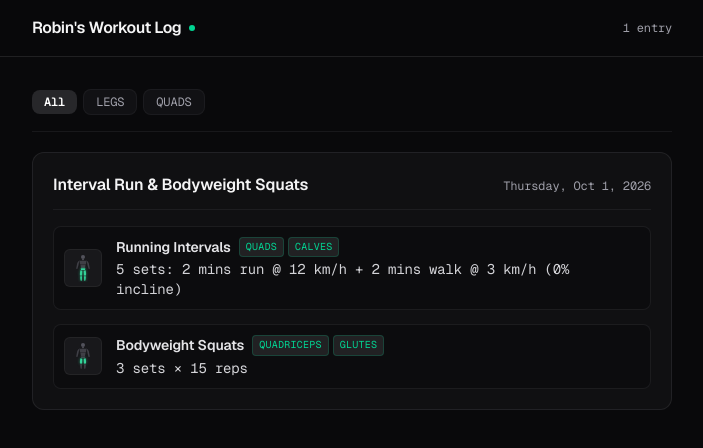
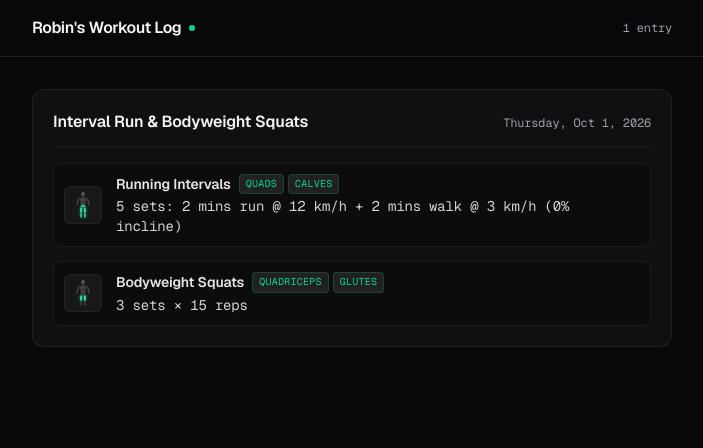
Before and after one commit to RobinJesba/WorkoutTracker, a Next.js app: page / in a window 1280 px wide. Shown: the top 448 px of the page, without its empty margins (288-991 px from the left). Built offline with nearby package versions, Linux system fonts and the light colour scheme.

Commit message:
clean: remove muscle group filter pills from UI

```diff
--- a/src/app/page.tsx
+++ b/src/app/page.tsx
@@ -1,21 +1,20 @@
 "use client";
 
-import React, { useState, useEffect, useMemo } from "react";
+import React, { useState, useEffect } from "react";
 import { INITIAL_WORKOUTS, ATHLETE_NAME } from "@/data/workouts";
-import { MuscleIcon, MuscleGroup } from "@/components/MuscleIcon";
+import { MuscleIcon } from "@/components/MuscleIcon";
 import { WorkoutEntry } from "@/types/workout";
 
 const CACHE_KEY = "robin_workouts_v1";
 
 export default function WorkoutListPage() {
   const [workouts, setWorkouts] = useState<WorkoutEntry[]>(INITIAL_WORKOUTS);
-  const [selectedMuscle, setSelectedMuscle] = useState<string>("all");
   const [isOffline, setIsOffline] = useState(false);
 
-  // 1. Client-Side Cache (Instant render & Offline Gym Mode)
+  // Client-Side Cache (Instant render & Offline Gym Mode)
   useEffect(() => {
-    // A. Check localStorage immediately
     if (typeof window !== "undefined") {
+      // 1. Load from localStorage immediately (0ms delay)
       try {
         const cached = localStorage.getItem(CACHE_KEY);
         if (cached) {
@@ -28,14 +27,14 @@ export default function WorkoutListPage() {
         console.warn("Failed to load local workout cache", e);
       }
 
-      // Track online/offline status
+      // 2. Track online/offline status
       setIsOffline(!navigator.onLine);
       const handleOnline = () => setIsOffline(false);
       const handleOffline = () => setIsOffline(true);
       window.addEventListener("online", handleOnline);
       window.addEventListener("offline", handleOffline);
 
-      // B. Fetch fresh data from Edge API in background
+      // 3. Fetch fresh data from Edge API in background
       fetch("/api/workouts")
         .then((res) => res.json())
         .then((data) => {
@@ -55,30 +54,6 @@ export default function WorkoutListPage() {
     }
   }, []);
 
-  // 2. Extract unique muscle groups across all logged workouts
-  const availableMuscles = useMemo(() => {
-    const set = new Set<string>();
-    workouts.forEach((w) => {
-      w.items.forEach((item) => {
-        if (item.muscleGroup) set.add(item.muscleGroup);
-      });
-    });
-    return Array.from(set);
-  }, [workouts]);
-
-  // 3. Filter workouts based on selected muscle pill
-  const filteredWorkouts = useMemo(() => {
-    if (selectedMuscle === "all") return workouts;
-    return workouts
-      .map((w) => {
-        const matchingItems = w.items.filter(
-          (item) => item.muscleGroup === selectedMuscle
-        );
-        return matchingItems.length > 0 ? { ...w, items: matchingItems } : null;
-      })
-      .filter(Boolean) as WorkoutEntry[];
-  }, [workouts, selectedMuscle]);
-
   return (
     <div className="min-h-screen bg-zinc-950 text-zinc-100 flex flex-col font-sans selection:bg-zinc-800">
       {/* Top minimal bar */}
@@ -94,7 +69,7 @@ export default function WorkoutListPage() {
             />
           </div>
           <span className="text-xs font-mono text-zinc-400">
-            {filteredWorkouts.length} {filteredWorkouts.length === 1 ? "entry" : "entries"}
+            {workouts.length} {workouts.length === 1 ? "entry" : "entries"}
             {isOffline && " • Offline"}
           </span>
         </div>
@@ -102,45 +77,8 @@ export default function WorkoutListPage() {
 
       {/* Main Content: Clean List */}
       <main className="flex-1 max-w-2xl w-full mx-auto px-4 py-6 sm:py-8">
-        {/* Muscle Group Filter Pills */}
-        {availableMuscles.length > 0 && (
-          <div className="flex items-center gap-1.5 overflow-x-auto pb-4 mb-5 border-b border-zinc-900 scrollbar-none">
-            <button
-              type="button"
-              onClick={() => setSelectedMuscle("all")}
-              className={`px-3 py-1 rounded-lg text-xs font-mono font-medium transition-colors shrink-0 cursor-pointer ${
-                selectedMuscle === "all"
-                  ? "bg-zinc-800 text-white font-semibold"
-                  : "bg-zinc-900/60 text-zinc-400 hover:text-zinc-200 border border-zinc-800/50"
-              }`}
-            >
-              All
-            </button>
-            {availableMuscles.map((muscle) => (
-              <button
-                key={muscle}
-                type="button"
-                onClick={() => setSelectedMuscle(muscle)}
-                className={`px-3 py-1 rounded-lg text-xs font-mono uppercase transition-colors shrink-0 cursor-pointer ${
-                  selectedMuscle === muscle
-                    ? "bg-zinc-800 text-emerald-400 border border-emerald-400/30 font-semibold"
-                    : "bg-zinc-900/60 text-zinc-400 hover:text-zinc-200 border border-zinc-800/50"
-                }`}
-              >
-                {muscle}
-              </button>
-            ))}
-          </div>
-        )}
-
-        {/* Workout Cards */}
         <div className="space-y-6">
-          {filteredWorkouts.length === 0 ? (
-            <div className="text-center py-12 text-zinc-400 text-xs font-mono">
-              No workouts found for this muscle filter.
-            </div>
-          ) : (
-            filteredWorkouts.map((workout) => (
+          {workouts.map((workout) => (
             <article
               key={workout.id}
               className="bg-zinc-900/50 border border-zinc-800/80 rounded-xl p-5 hover:border-zinc-700/80 transition-colors"
@@ -195,8 +133,7 @@ export default function WorkoutListPage() {
                 ))}
               </ul>
             </article>
-            ))
-          )}
+          ))}
         </div>
       </main>
     </div>
```
Lines whose indentation alone changed are shown as unchanged.
